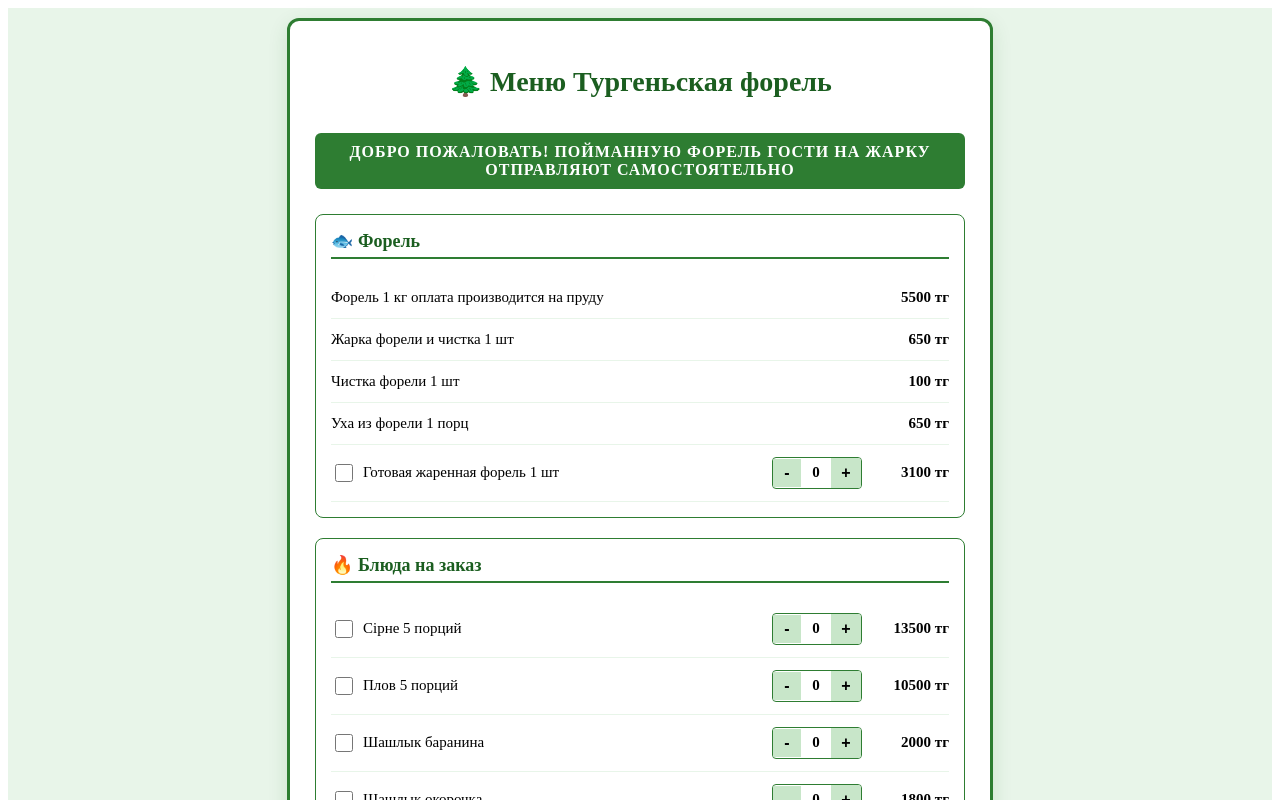
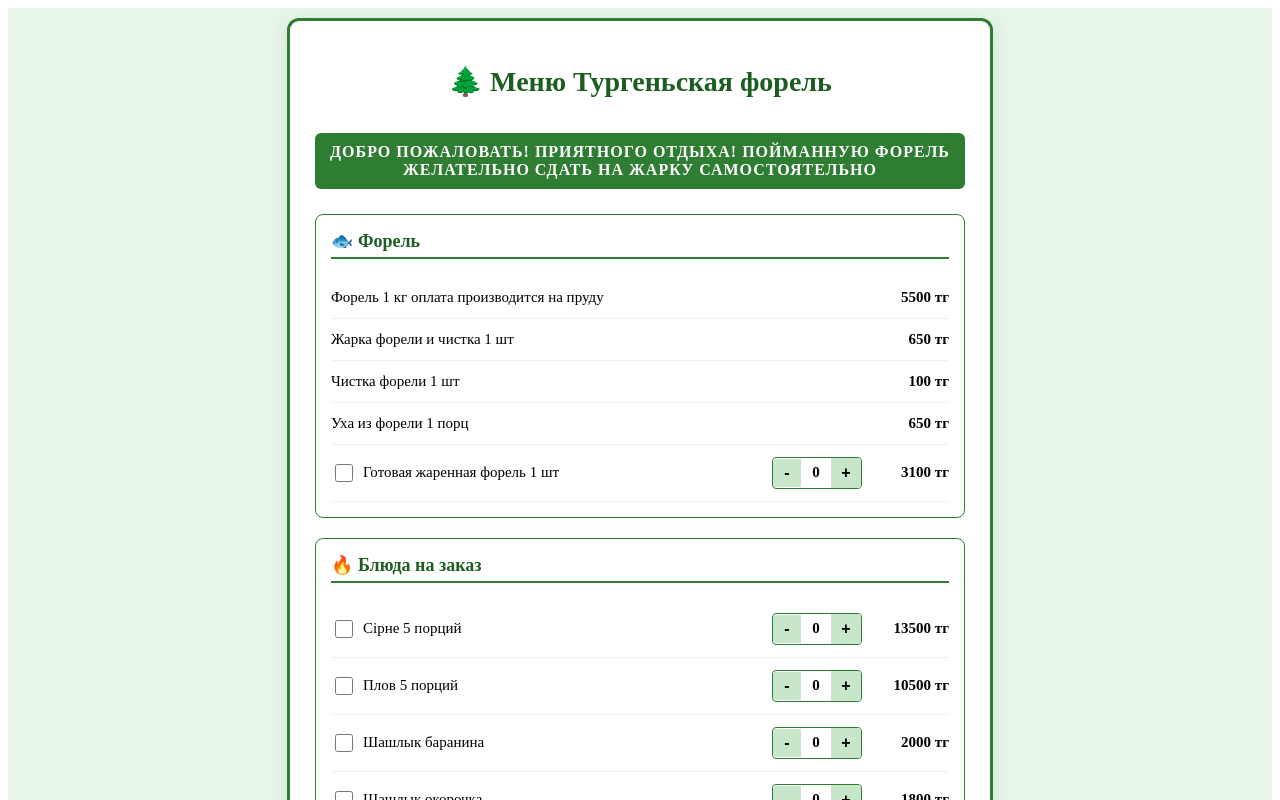
Before and after one commit to Elzhan1111/menu-app, a React (Vite) app: page / in a window 1280 px wide. Shown: the top 800 px of the page. Built offline with nearby package versions, Linux system fonts and the light colour scheme.

Commit message:
menu-new

```diff
--- a/src/components/OrderMenu.jsx
+++ b/src/components/OrderMenu.jsx
@@ -160,7 +160,8 @@ export default function OrderMenu() {
       <div className="main-card">
         <h1 style={{ textAlign: 'center', marginBottom: '25px', color: '#1b5e20', fontSize: '28px', fontWeight: '900' }}>🌲 Меню Тургеньская форель</h1>
 
-        <div className="section-divider">Добро пожаловать! Пойманную форель гости на жарку отправляют самостоятельно</div>
+        <div className="section-divider">Добро пожаловать! Приятного отдыха!
+           Пойманную форель желательно сдать на жарку самостоятельно </div>
         {renderCategory('🐟 Форель', MENU_DATA.forel)}
         {renderCategory('🔥 Блюда на заказ', MENU_DATA.custom_orders)}
         {renderCategory('🍟 Гарниры', MENU_DATA.garniry)}
```
